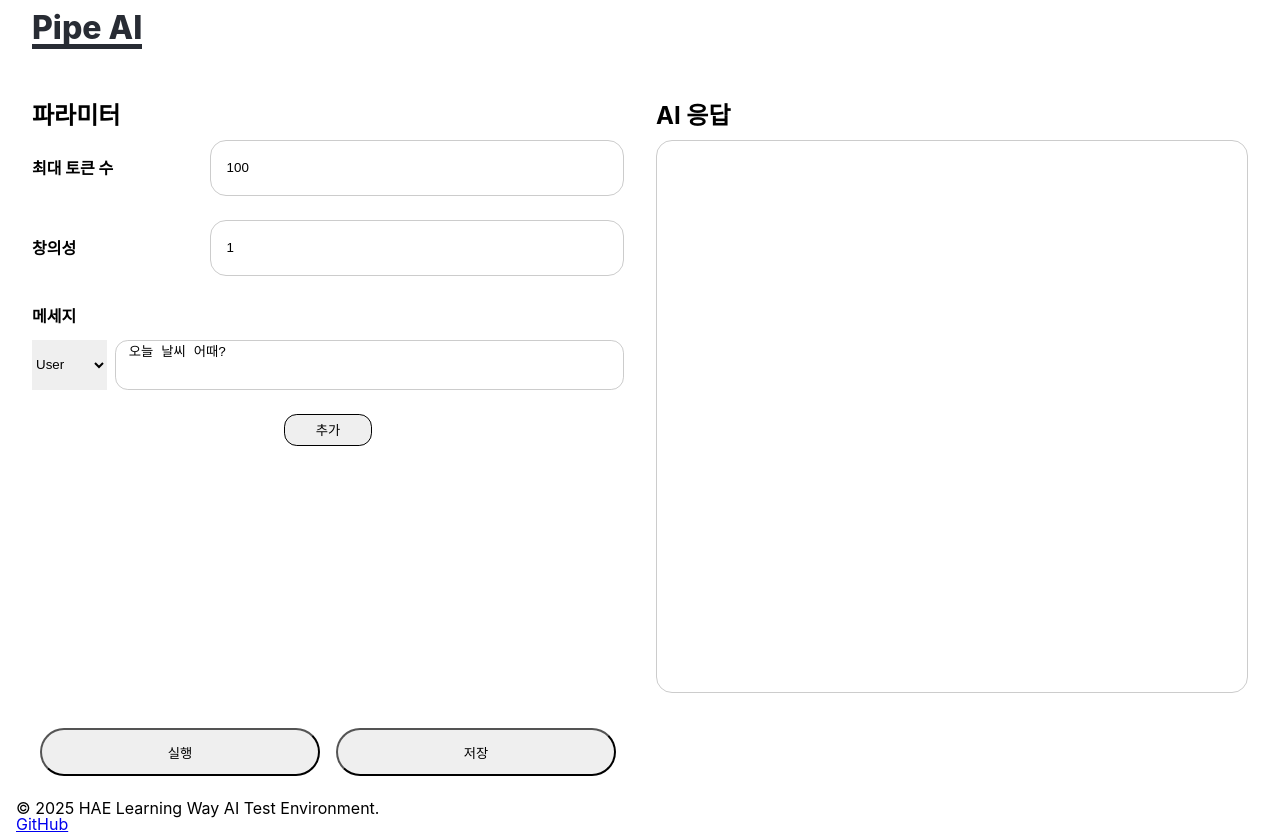
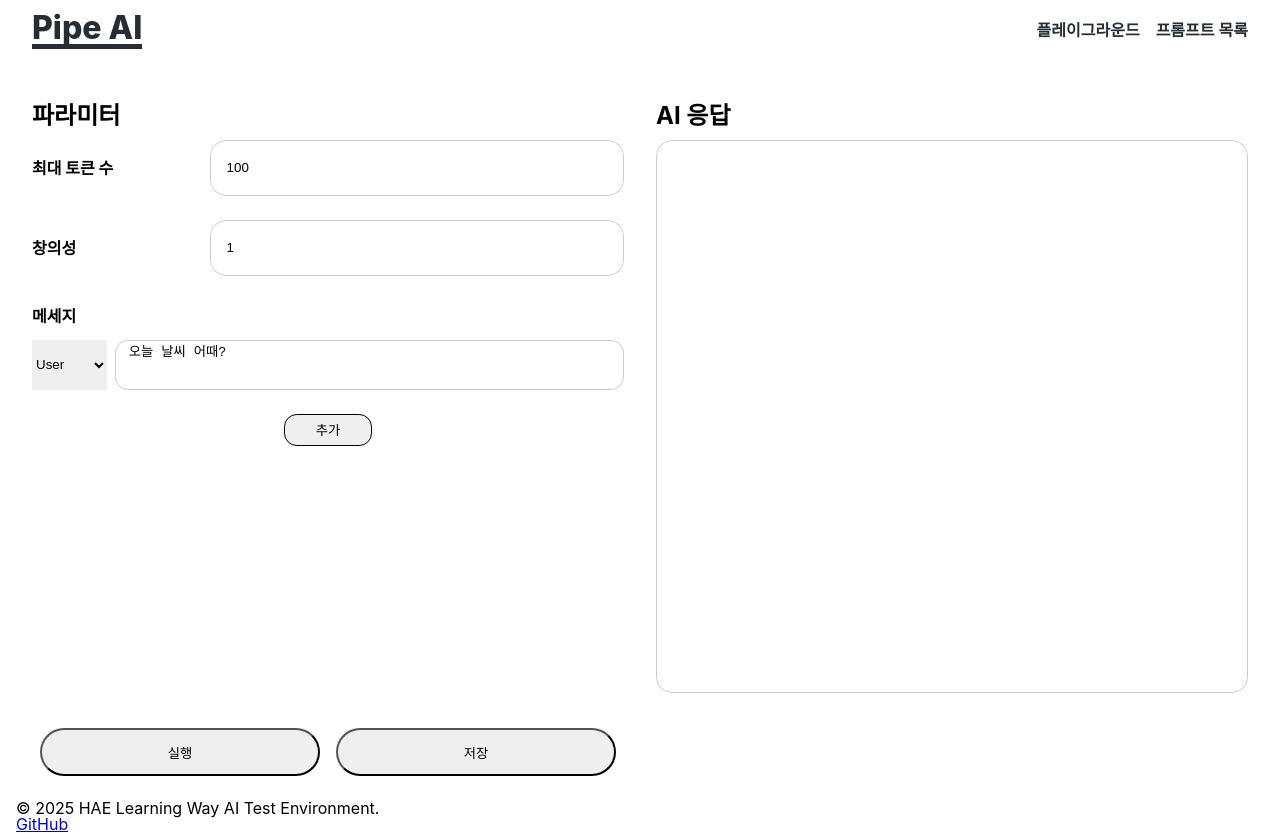
Before and after one commit to side-projects-org/ai-pipeline.fe, a React (Create React App) app: page / in a window 1280 px wide. Built offline with nearby package versions, Linux system fonts and the light colour scheme.

Commit message:
FEAT - Header 에 일단 Nav 추가

```diff
--- a/src/components/Header.tsx
+++ b/src/components/Header.tsx
@@ -1,9 +1,25 @@
 import styled from "styled-components";
+import {useNavigate} from "react-router-dom";
 
 const Header: React.FC = () => {
+    const navigate = useNavigate();
+
+    const handlePlaygroundClick = () => {
+        navigate('/prompt/playground');
+    }
+
+    const handlePromptListClick = () => {
+        navigate('/prompt');
+    }
+
+
     return (
         <HeaderContainer>
             <TextLogo>Pipe AI</TextLogo>
+            <NavContainer>
+                <PlayGroundNav onClick={handlePlaygroundClick}>플레이그라운드</PlayGroundNav>
+                <PromptListNav onClick={handlePromptListClick}>프롬프트 목록</PromptListNav>
+            </NavContainer>
         </HeaderContainer>
     );
 }
@@ -21,4 +37,30 @@ const TextLogo = styled.h1`
     color: #282c34;
     border-bottom: 5px solid #282c34;
 `;
+
+const NavContainer = styled.div`
+    display: flex;
+    gap: 1rem;
+`;
+
+
+const Nav = styled.nav`
+    display: flex;
+    flex-direction: row;
+    align-items: center;
+    gap: 1rem;
+    color: #282c34;
+    font-weight: 600;
+    cursor: pointer;
+
+    &:hover {
+        text-decoration: underline;
+    }
+`;
+
+const PlayGroundNav = styled(Nav)`
+`;
+
+const PromptListNav = styled(Nav)`
+`;
 export default Header;
--- a/src/pages/prompt/PromptList.tsx
+++ b/src/pages/prompt/PromptList.tsx
@@ -12,7 +12,7 @@ const PromptList: React.FC = () => {
     const query = new URLSearchParams(window.location.search);
 
     const [promptName, setPromptName] = React.useState<string>(query.get("promptName") || "");
-    const [version, setVersion] = React.useState<string>("2");
+    const [version, setVersion] = React.useState<string>("LATEST");
 
     const [promptList, setPromptList] = React.useState<any[]>([]);
     const [loading, setLoading] = React.useState<boolean>(false);
```
